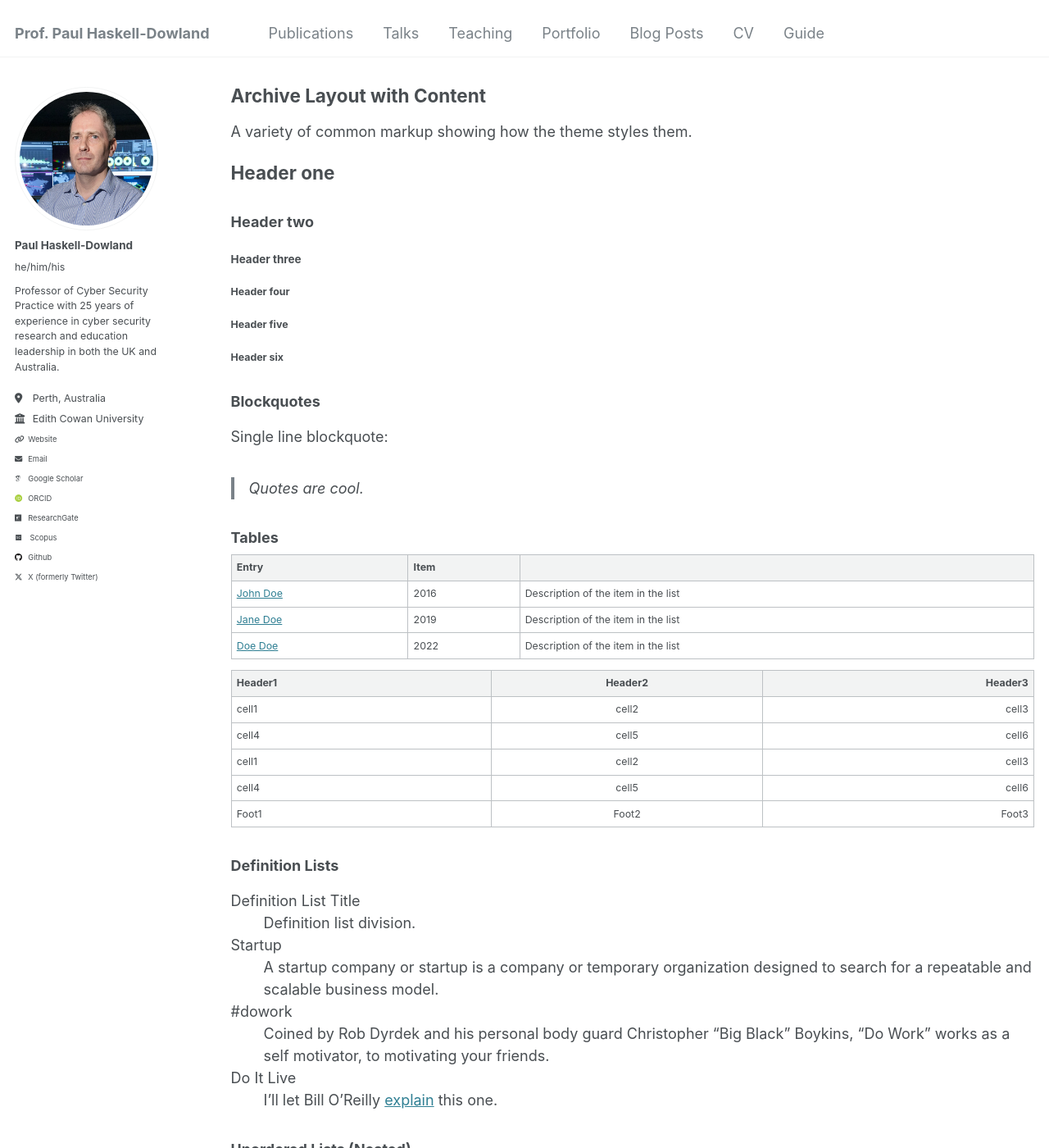
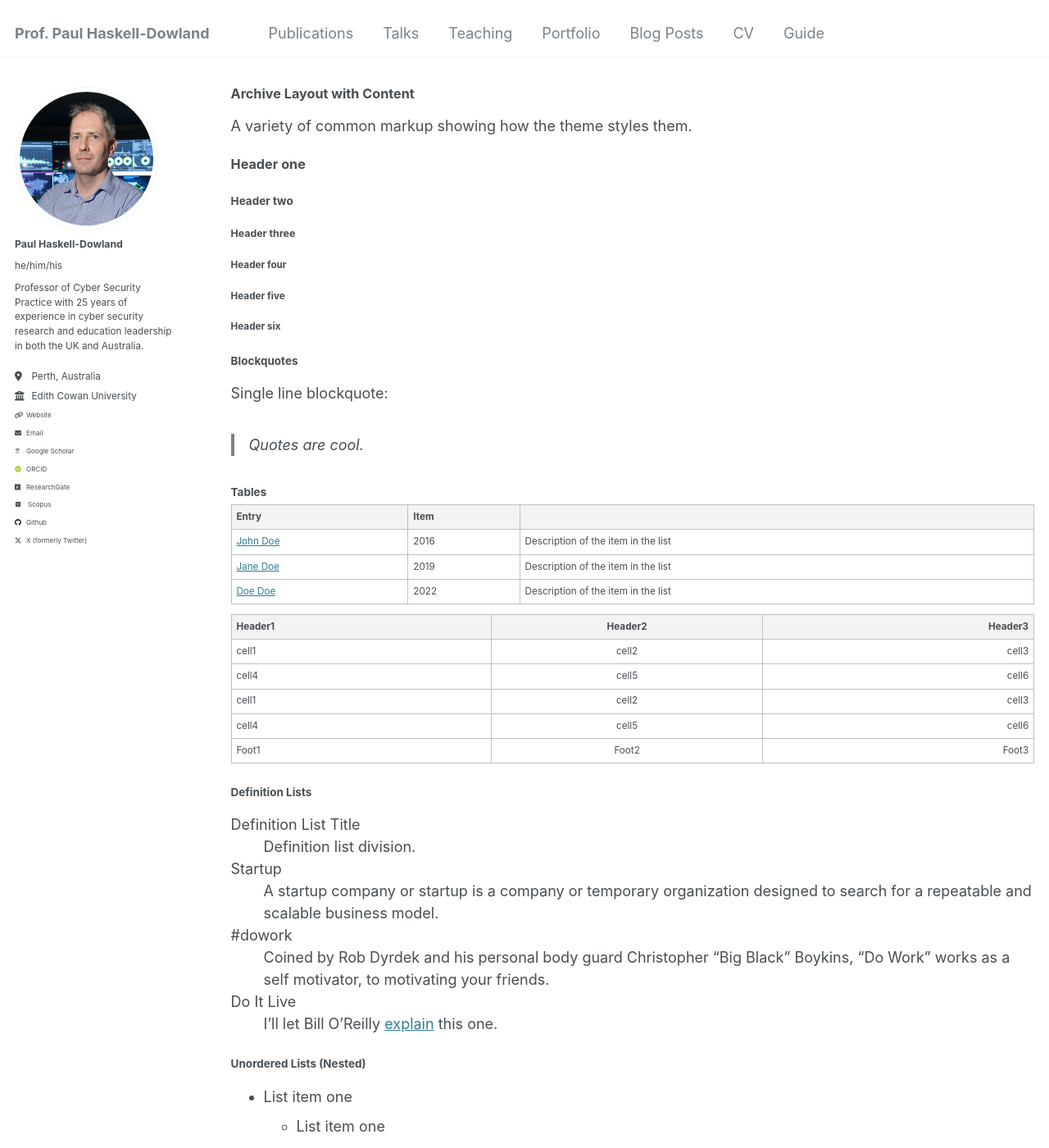
Before and after one commit to pdowland/phdweb, a Jekyll site: the page built from _pages/archive-layout-with-content.md, in a window 1280 px wide and 1400 px high. Shown: the whole window at 82% size. Built offline with Jekyll 4.4.1, drawn with Linux system fonts in a browser that asks for light colours; some web fonts are replaced.

Commit message:
Update _variables.scss

```diff
--- a/_sass/_variables.scss
+++ b/_sass/_variables.scss
@@ -41,13 +41,13 @@ $type-size-5                : 1em;      // ~16px
 $type-size-6                : 0.75em;   // ~12px
 $type-size-7                : 0.6875em; // ~11px
 $type-size-8                : 0.625em;  // ~10px */
-$type-size-1                : 1.953em;  // ~31.248px
-$type-size-2                : 1.563em;  // ~25.008px
-$type-size-3                : 1.25em;   // ~20px
-$type-size-4                : 1em;      // ~16px
-$type-size-5                : 0.75em;   // ~12px
-$type-size-6                : 0.6875em; // ~11px
-$type-size-7                : 0.625em;  // ~10px
+$type-size-1                : 1.25em;   // ~20px
+$type-size-2                : 1em;      // ~16px
+$type-size-3                : 0.9em;      //
+$type-size-4                : 0.75em;   // ~12px
+$type-size-5                : 0.6875em; // ~11px
+$type-size-6                : 0.65em;  //
+$type-size-7                : 0.6em;  //
 $type-size-8                : 0.5em;  // ~10px
 
 /* masthead properties */
```
